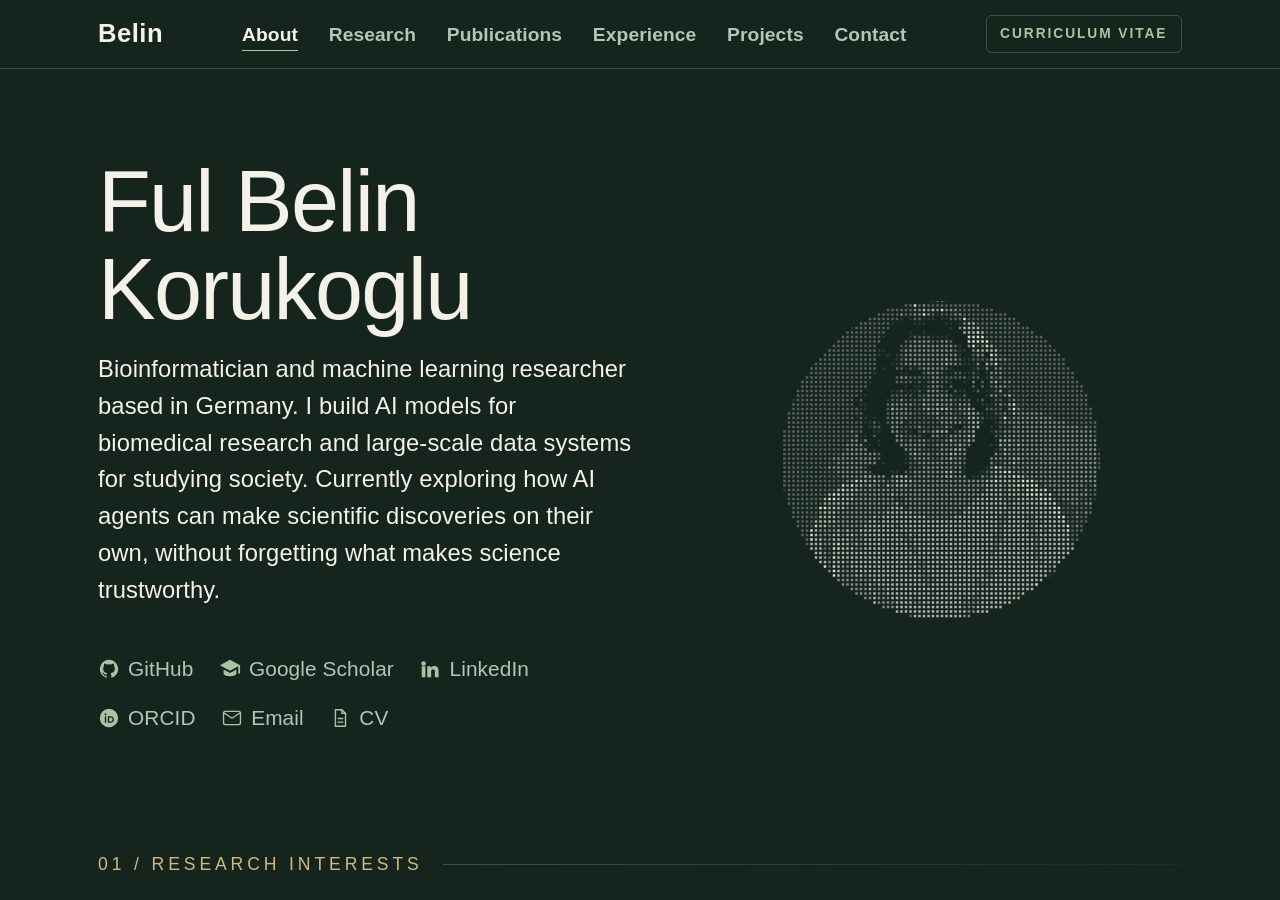
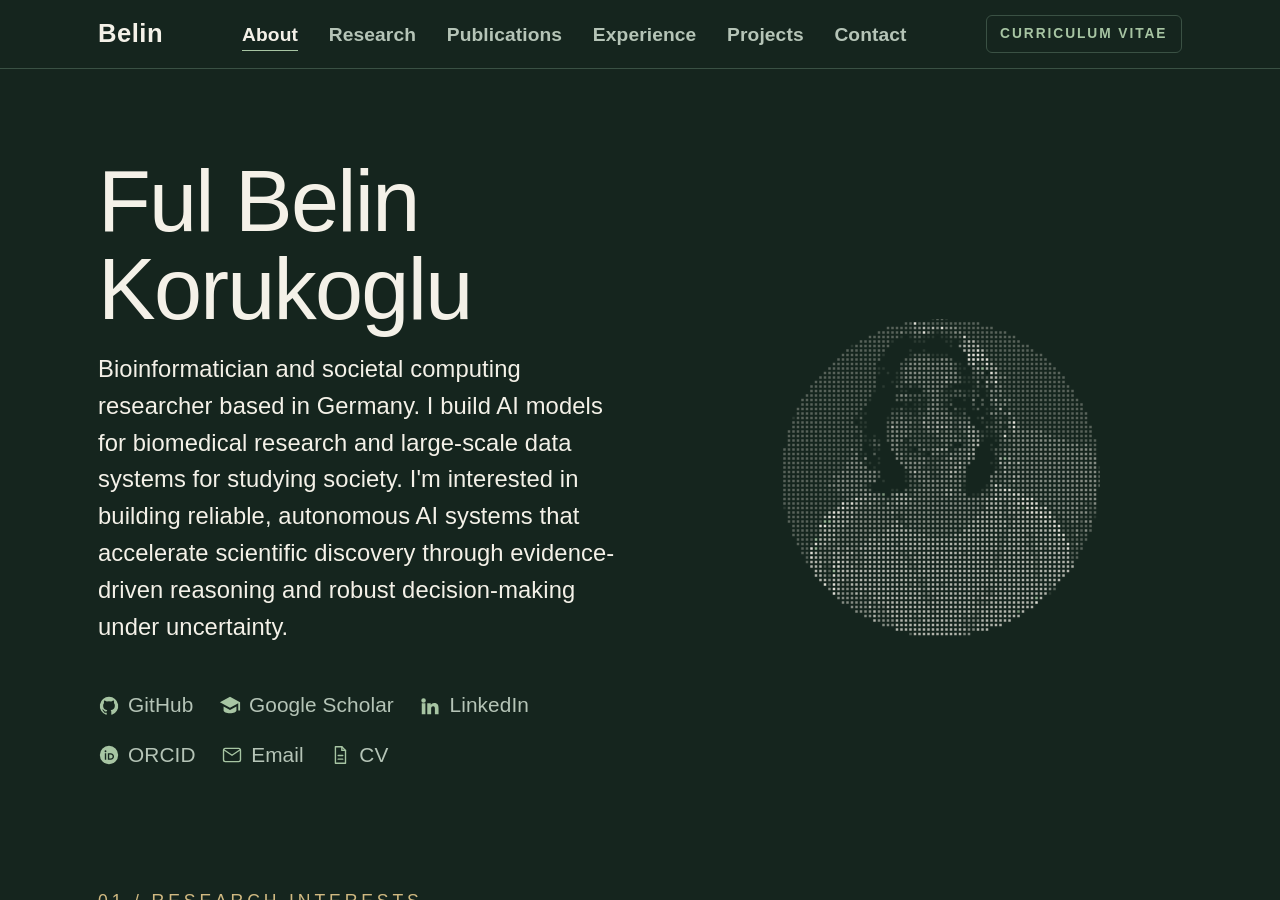
Before and after one commit to fulbelin/fulbelin.github.io, a Jekyll site: the page built from index.md, in a window 1280 px wide and 900 px high. Built offline with Jekyll 4.4.1, drawn with Linux system fonts in a browser that asks for light colours; some web fonts are replaced.

Commit message:
updated the research interests

```diff
--- a/_data/profile.yml
+++ b/_data/profile.yml
@@ -4,14 +4,10 @@ short_name: "Belin Korukoglu"
 monogram: "Belin"
 subtitle: "Bioinformatics · Machine Learning · Scientific AI"
 intro: >-
-  Bioinformatician and machine learning researcher based in Germany. I build AI models for
-  biomedical research and large-scale data systems for studying society. Currently exploring
-  how AI agents can make scientific discoveries on their own, without forgetting what makes
-  science trustworthy.
-statement: >-
-  I'm interested in developing AI systems that accelerate scientific discovery through robust,
-  reproducible, and uncertainty-aware reasoning. My interests include reliable machine learning,
-  evidence-based decision-making, and autonomous scientific agents.
+  Bioinformatician and societal computing researcher based in Germany. I build AI models for
+  biomedical research and large-scale data systems for studying society.
+
+  I'm interested in building reliable, autonomous AI systems that accelerate scientific discovery through evidence-driven reasoning and robust decision-making under uncertainty.
 portrait: "/images/profile_photo.png"
 location: "Saarbrücken, Germany"
 
--- a/_data/research.yml
+++ b/_data/research.yml
@@ -1,4 +1,4 @@
-# Featured research. Content drawn from the About text and the CV page only.
+# Current research. Content drawn from the About text and the CV page only.
 - category: "Computational Pathology"
   period: "2025 — Present"
   title: "Topology-Aware Graph-MIL"
```
